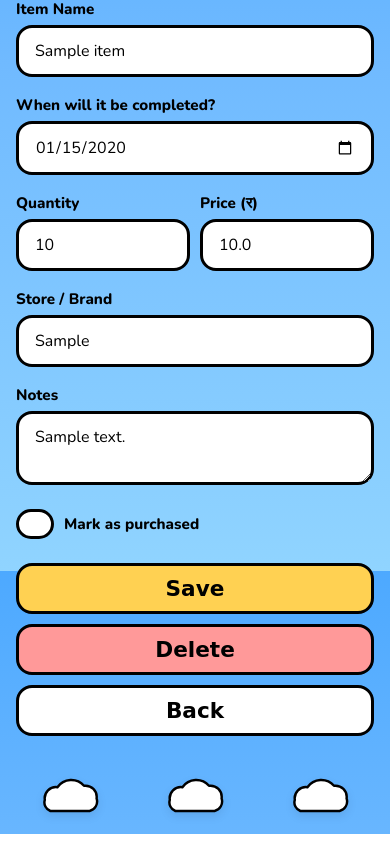
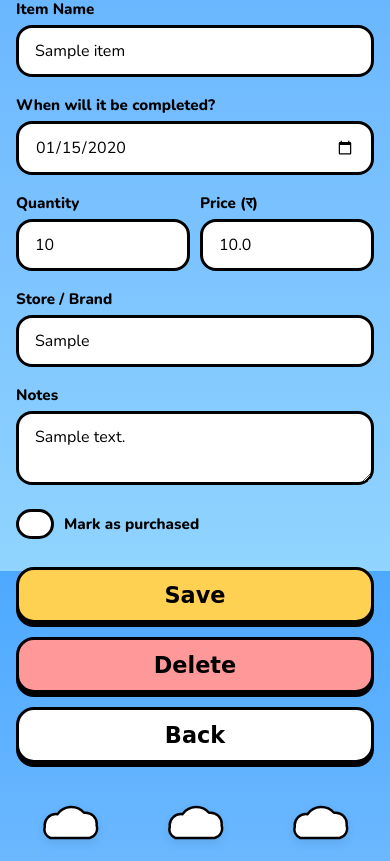
Before and after one commit to arvind444/todo_list_flask, a Flask app: page /buy-list/1 in a window 390 px wide. Shown: the part 273-1134 px from the top of the page. Before the commit the page ends 1107 px from the top, so only its background shows below. Run offline with Flask 3, Linux system fonts and the light colour scheme; a user stored in the database is signed in; tables that the repository leaves empty hold one stand-in row (values such as "Sample post"); some libraries are stand-ins or nearby versions; some web fonts are replaced.

Commit message:
Refactor CSS styles and improve responsiveness

```diff
--- a/static/css/style.css
+++ b/static/css/style.css
@@ -18,9 +18,8 @@ body {
     font-family: 'Nunito', sans-serif;
     color: #000000;
     min-height: 100vh;
-    min-height: 100dvh; /* Adapts dynamically to Motorola Chrome address/nav bars */
+    min-height: 100dvh;
     padding: 30px 50px 20px;
-    /* Safe-area insets for camera punch-holes and Android gesture navigation */
     padding-top: max(20px, env(safe-area-inset-top));
     padding-bottom: max(20px, env(safe-area-inset-bottom));
     padding-left: max(20px, env(safe-area-inset-left));
@@ -328,33 +327,67 @@ body {
     -moz-appearance: none;
 }
 
+/* Detail Form Action Buttons Container */
 .btn-row {
     display: flex;
-    gap: 12px;
-    margin-top: 24px;
-    max-width: 500px;
+    gap: 16px;
+    margin-top: 32px;
+    max-width: 600px;
     width: 100%;
 }
 
+/* Base Button Styles */
 .btn {
+    flex: 1;
     font-family: 'Gaegu', cursive;
-    font-size: 1.35rem;
+    font-size: 1.4rem;
     font-weight: 700;
-    padding: 10px 20px;
-    border-radius: 16px;
-    border: 3px solid #000000;
+    padding: 12px 18px;
+    border-radius: 18px;
+    border: 3.5px solid #000000;
     cursor: pointer;
     text-decoration: none;
     text-align: center;
-    min-height: 48px;
+    min-height: 52px;
     display: inline-flex;
     align-items: center;
     justify-content: center;
+    box-shadow: 0 4px 0 #000000;
+    transition: transform 0.1s ease, box-shadow 0.1s ease, background-color 0.15s ease;
+    user-select: none;
 }
 
-.btn-primary { background: #ffd152; color: #000; width: 100%; }
-.btn-secondary { background: #ffffff; color: #000; }
-.btn-danger { background: #ff9999; color: #000; }
+.btn:active {
+    transform: translateY(3px);
+    box-shadow: 0 1px 0 #000000;
+}
+
+/* Save / Primary Button */
+.btn-primary {
+    background: #ffd152;
+    color: #000000;
+}
+.btn-primary:hover {
+    background: #ffe082;
+}
+
+/* Delete / Danger Button */
+.btn-danger {
+    background: #ff9999;
+    color: #000000;
+}
+.btn-danger:hover {
+    background: #ff7373;
+}
+
+/* Back / Secondary Button */
+.btn-secondary {
+    background: #ffffff;
+    color: #000000;
+}
+.btn-secondary:hover {
+    background: #f0f0f0;
+}
 
 /* Clouds Footer */
 .clouds-container {
@@ -386,9 +419,7 @@ body {
 .alert-error { background: #ffd1d1; color: #a12b25; }
 .alert-success { background: #d4ffd1; color: #2c6e26; }
 
-/* ----------------------------------------------------
-   Responsive Media Queries for Mobile Screens
-   ---------------------------------------------------- */
+/* Responsive Media Queries */
 @media (max-width: 768px) {
     body {
         padding: 16px;
@@ -454,11 +485,11 @@ body {
 
     .btn-row {
         flex-direction: column;
-        gap: 10px;
+        gap: 14px;
+        margin-top: 28px;
     }
 
-    .btn-secondary,
-    .btn-danger {
+    .btn {
         width: 100%;
     }
 }
```
